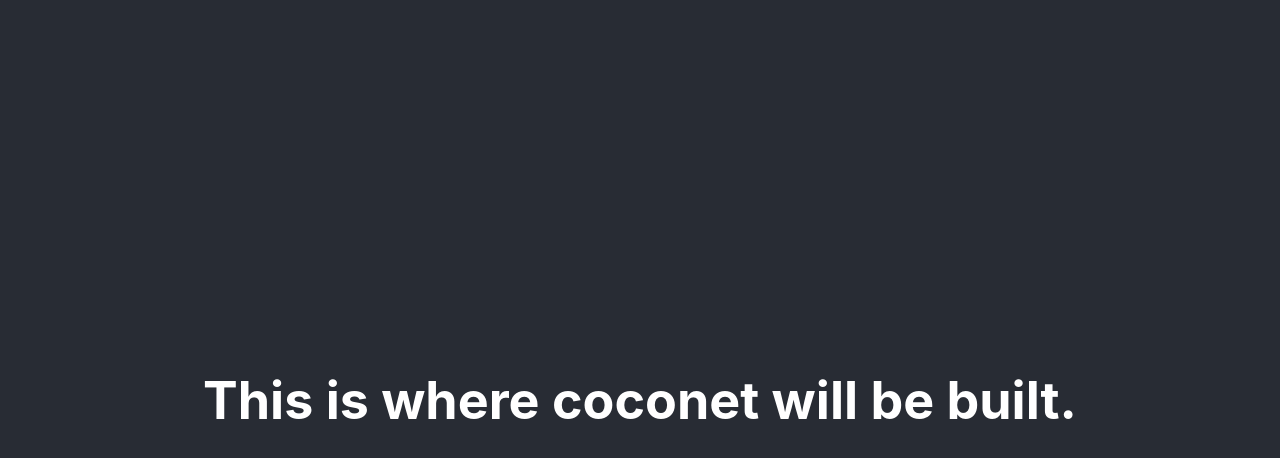
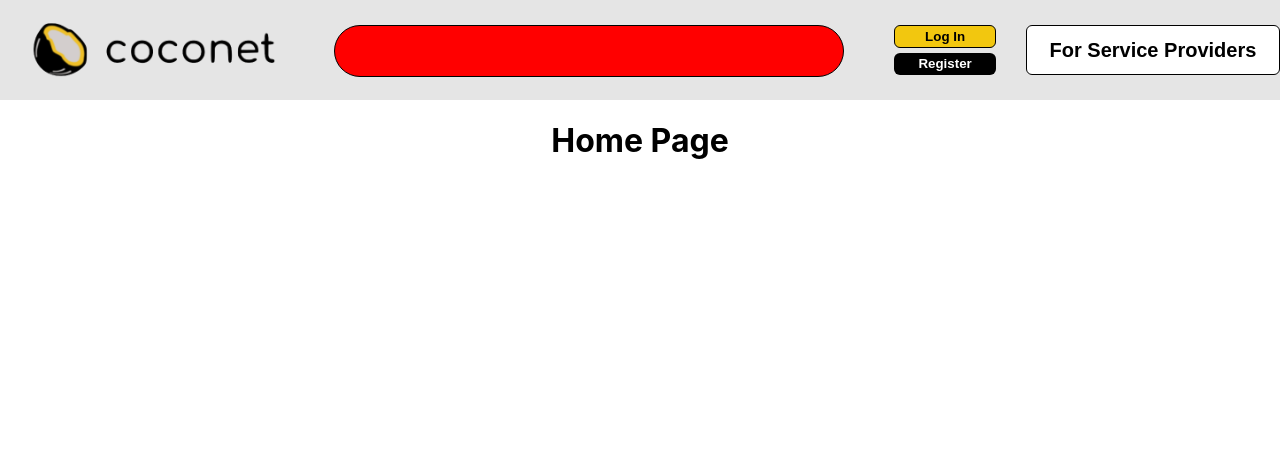
Before and after one commit to manuelquezada23/coconet-final-project, a React (Create React App) app: page / in a window 1280 px wide. Shown: the top 458 px of the page. Built offline with nearby package versions, Linux system fonts and the light colour scheme.

Commit message:
set up routers

```diff
--- a/package.json
+++ b/package.json
@@ -8,6 +8,7 @@
     "@testing-library/user-event": "^12.8.3",
     "react": "^17.0.1",
     "react-dom": "^17.0.1",
+    "react-router-dom": "^5.2.0",
     "react-scripts": "4.0.3",
     "web-vitals": "^1.1.1"
   },
--- a/src/App.css
+++ b/src/App.css
@@ -12,3 +12,73 @@
   font-size: calc(10px + 2vmin);
   color: white;
 }
+
+.navigationBar {
+  background-color: #E5E5E5;
+  height: 100px;
+  width: 100%;
+  display: flex;
+  flex-direction: row;
+}
+
+.navigationBarLogo {
+  float: left;
+  height: 70px;
+  margin-top: 15px;
+  margin-left: 30px;
+}
+
+.searchBar {
+  position: relative;
+  height: 50px;
+  top: 25px;
+  margin-left: 50px;
+  width: 40%;
+  border-radius: 60px;
+  border: 1px solid black;
+  background-color: red;
+}
+
+.userButtons {
+  display: flex;
+  flex-direction: column;
+  position: relative;
+  top: 25px;
+  height: 50px;
+  margin-left: 50px;
+  width: 8%;
+}
+
+.logInButton {
+  background-color: #F2C70F;
+  height: 25px;
+  width: 100%;
+  border: 1px solid black;;
+  border-radius: 6px;
+  color: black;
+  font-weight: bold;
+  margin-bottom: 5px;
+}
+
+.registerButton {
+  background-color: black;
+  height: 25px;
+  width: 100%;
+  border: none;
+  border-radius: 6px;
+  color: white;
+  font-weight: bold;
+}
+
+.serviceProviderButton {
+  background-color: white;
+  width: 20%;
+  position: relative;
+  top: 25px;
+  height: 50px;
+  margin-left: 30px;
+  font-weight: bold;
+  border-radius: 6px;
+  border: 1px solid black;
+  font-size: 20px;
+}
--- a/src/App.js
+++ b/src/App.js
@@ -1,12 +1,12 @@
-import logo from './logo.svg';
 import './App.css';
+import NavigationBar from "./NavigationBar.js"
+import Main from "./Main.js"
 
 function App() {
   return (
     <div className="App">
-      <header className="App-header">
-        <h1>This is where coconet will be built.</h1>
-      </header>
+      <NavigationBar />
+      <Main />
     </div>
   );
 }
--- /dev/null
+++ b/src/Home.js
@@ -0,0 +1,11 @@
+import React from "react";
+
+function Home() {
+    return (
+        <React.Fragment>
+            <h1>Home Page</h1>
+        </React.Fragment>
+    )
+}
+
+export default Home;
--- /dev/null
+++ b/src/Main.js
@@ -0,0 +1,15 @@
+import React from 'react';
+import { BrowserRouter, Switch, Route } from 'react-router-dom';
+import Home from "./Home.js"
+
+const Main = () => {
+  return (
+    <BrowserRouter>
+        <Switch>
+            <Route exact path='/' component={Home}></Route>
+        </Switch>
+   </BrowserRouter>
+  );
+}
+
+export default Main;
--- /dev/null
+++ b/src/NavigationBar.js
@@ -0,0 +1,22 @@
+import React from 'react';
+import './App.css';
+import Logo from "./images/coconet-logo.png"
+
+function NavigationBar() {
+    return (
+        <React.Fragment>
+            <div className="navigationBar">
+                <img className="navigationBarLogo" alt="coconetLogo" src={Logo}></img>
+                <div className="searchBar">
+
+                </div>
+                <div className="userButtons">
+                    <button className="logInButton">Log In</button>
+                    <button className="registerButton">Register</button>
+                </div>
+                <button className="serviceProviderButton">For Service Providers</button>
+            </div>
+        </React.Fragment>
+    )
+}
+export default NavigationBar;
```
Also changed, not shown: src/images/coconet-logo.png (added), 1 other file (tests, documents, lock files or other folders).
